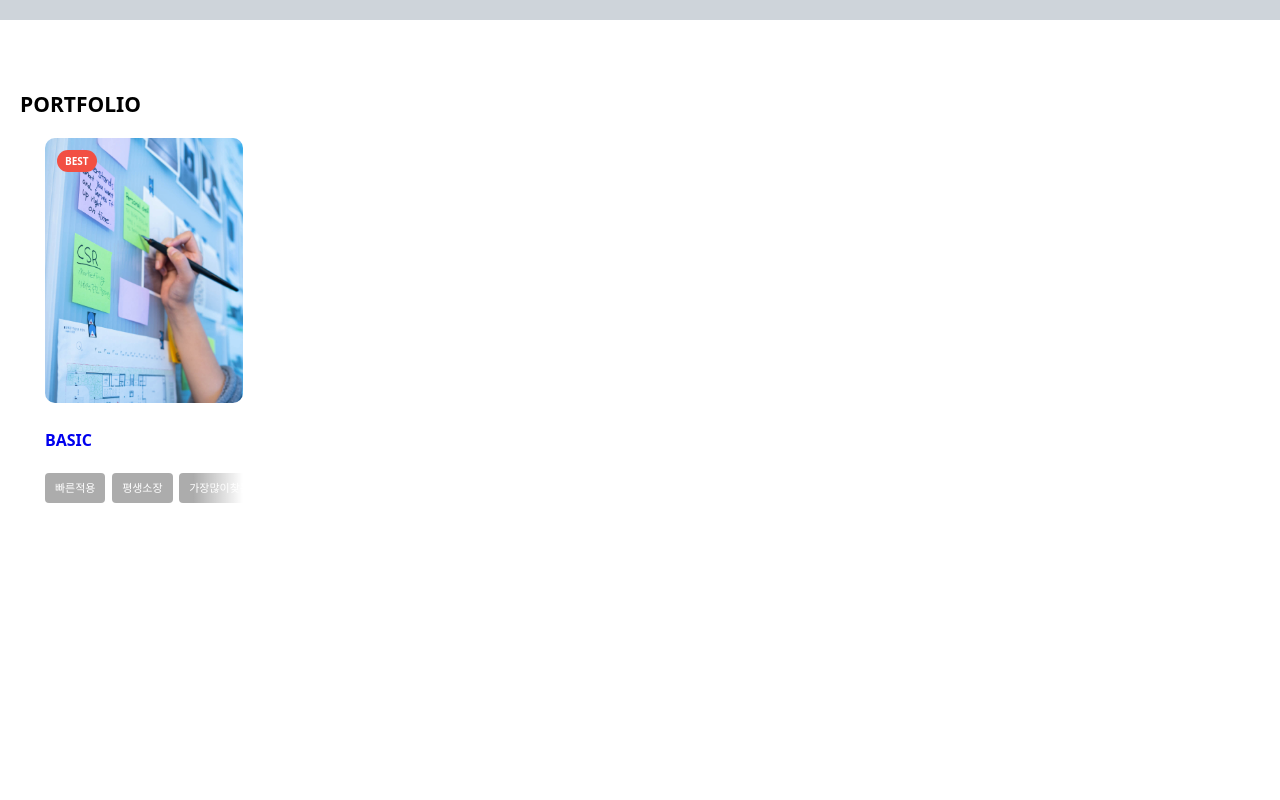
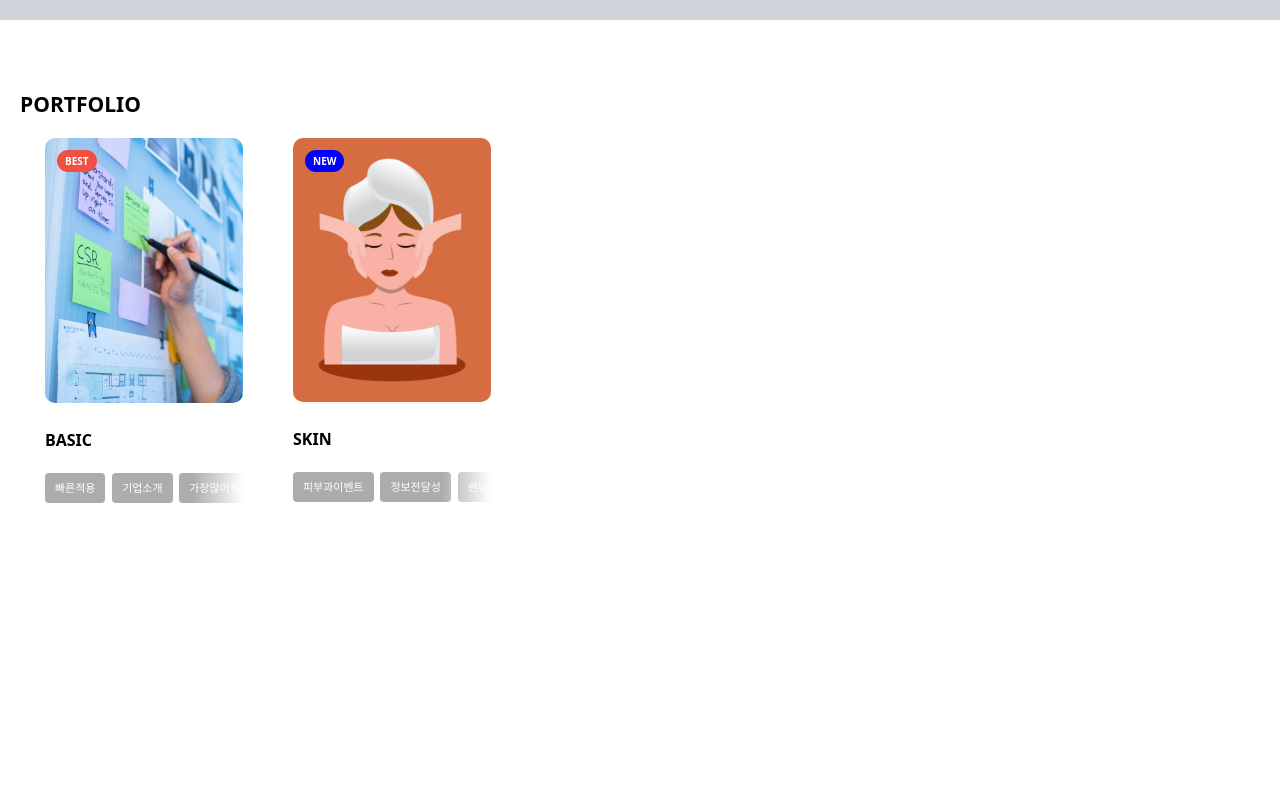
Before and after one commit to Daseul727/pure-html, a website built with webpack: page index.html in a window 1280 px wide. Shown: the part 620-1420 px from the top of the page. Built offline with nearby package versions, Linux system fonts and the light colour scheme.

Commit message:
index - skin 페이지 생성

```diff
--- a/css/style.css
+++ b/css/style.css
@@ -141,13 +141,14 @@ nav a#pull {
 .portfolio-li {
   width: 20%;
   padding: 0 25px;
+  float: left;
 }
 
 .portfolio-item {
   display: block;
   position: relative;
   text-decoration-line: none;
-  text-decoration-color: black;
+  color: black;
 }
 
 .portfolio-item:active, .portfolio-item:visited {
@@ -175,6 +176,21 @@ nav a#pull {
   top:12px;
   left: 12px;
 }
+
+.portfolio-thumbnail-badge-new {
+  font-size: 10px;
+  font-weight: bold;
+  color: #FFFFFF;
+  background-color: blue;
+  border-radius: 999px;
+  display: inline-block;
+  padding: 4px 8px 4px 8px;
+  position: absolute;
+  top:12px;
+  left: 12px;
+}
+
+
 
 .portfolio-title {
   padding: 22px 0 22px 0;
--- a/index.html
+++ b/index.html
@@ -70,8 +70,24 @@
         <div class="portfolio-item-badge-wrap">
           <div class="portfolio-item-badge-inner">
             <span class="portfolio-item-badge">빠른적용</span>
-            <span class="portfolio-item-badge">평생소장</span>
+            <span class="portfolio-item-badge">기업소개</span>
             <span class="portfolio-item-badge">가장많이찾는</span>
+          </div>
+        </div>
+      </li>
+      <li class="portfolio-li">
+        <a href="./portfolio/skin/index.html" class="portfolio-item" target="_blank">
+          <div class="portfolio-item-wrap">
+            <img class="portfolio-thumbnail" src="./img/skin_thumbnail.png" alt="portfolio_basic_thumbnail"/>
+            <span class="portfolio-thumbnail-badge-new">NEW</span>
+          </div>
+          <h3 class="portfolio-title">SKIN</h3>
+        </a>
+        <div class="portfolio-item-badge-wrap">
+          <div class="portfolio-item-badge-inner">
+            <span class="portfolio-item-badge">피부과이벤트</span>
+            <span class="portfolio-item-badge">정보전달성</span>
+            <span class="portfolio-item-badge">랜딩페이지</span>
           </div>
         </div>
       </li>
@@ -87,5 +103,25 @@
   </div>
 
 </body>
-
+<footer>
+  <div class="footer-wrap">
+    <ul class="footer-ul">
+      <li>
+        <p>사업자명 : (주)미온</p>
+        <p>주소 : 경기도 김포시</p>
+        <p>우편번호 : 000000</p>
+      </li>
+      <li>
+        <p>광고책임자 : ㅇㅇㅇㅇ</p>
+        <p>대표번호 : 0000-0000</p>
+        <p>사업자번호 : 000-00-00000</p>
+      </li>
+      <li>
+        <p class="copyright_nbsp">&nbsp;</p>
+        <p class="copyright_nbsp">&nbsp;</p>
+        <p class="copyright">Copyright © 2024 DS design. All rights reserved.</p>
+      </li>
+    </ul>
+  </div>
+</footer>
 </html>
```
Also changed, not shown: portfolio/basic/index.html (+1 -1 lines), portfolio/skin/index.html (added, +10 -0 lines), img/skin_thumbnail.png (added).
